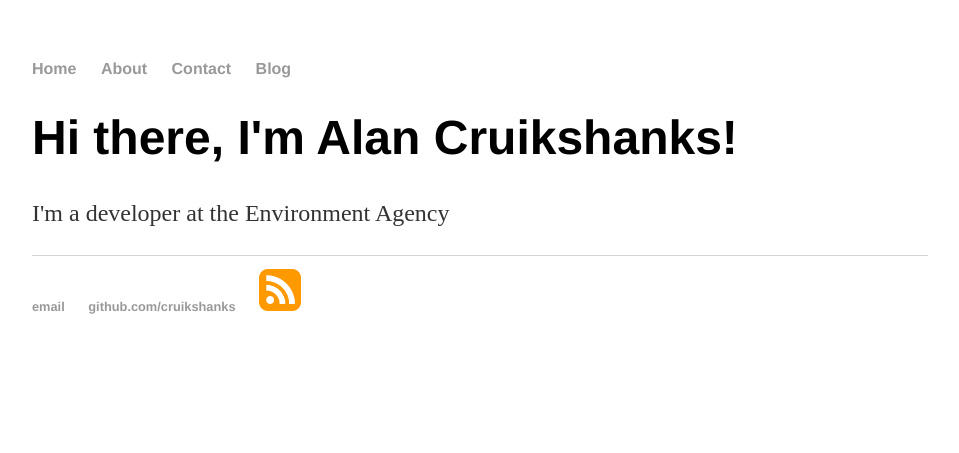
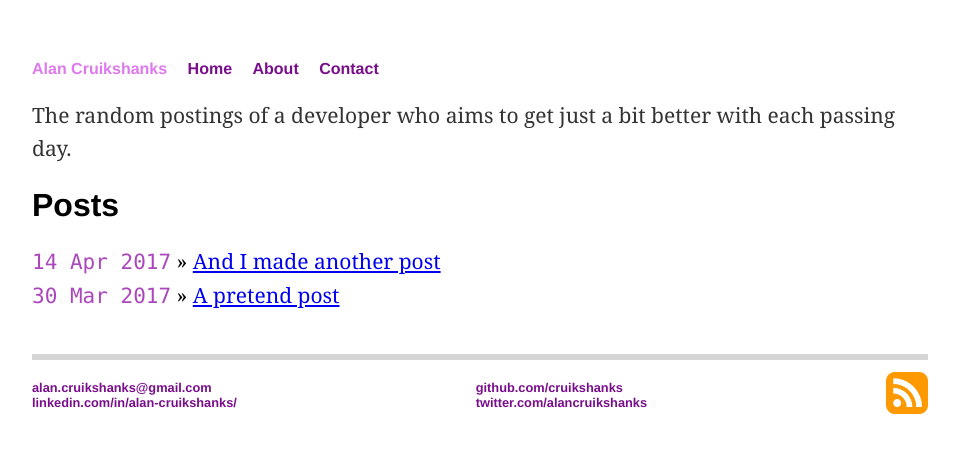
Before and after one commit to Cruikshanks/cruikshanks.github.io, a Jekyll site: the page built from index.html, in a window 1280 px wide. Shown: the top 453 px of the page, without its empty margins (160-1119 px from the left). Built offline with Jekyll 4.4.1, drawn with Linux system fonts in a browser that asks for light colours.

Commit message:
Finalise mvp of site layout
This finalises a version of the site I'm happy to start posting to. This includes not only the layout of the home page, but also initial styling for the site.

```diff
--- a/_layouts/default.html
+++ b/_layouts/default.html
@@ -6,14 +6,15 @@
     <link rel="stylesheet" type="text/css" href="/assets/css/main.css">
     <!-- link to atom feed -->
     <link href="/atom.xml?type=blog" type="application/atom+xml" rel="alternate" title="Alan Cruikshanks" />
+    <meta name="author" content="Alan Cruikshanks" />
   </head>
   <body>
     <nav>
         <ul>
-            <li><a href="/">Home</a></li>
-            <li><a href="/about">About</a></li>
-            <li><a href="/contact">Contact</a></li>
-            <li><a href="/blog">Blog</a></li>
+            <li class="title">Alan Cruikshanks</li>
+            <li><a href="/" alt="home page">Home</a></li>
+            <li><a href="/about" alt="about page">About</a></li>
+            <li><a href="/contact" alt="contact page">Contact</a></li>
         </ul>
     </nav>
     <div class="container">
@@ -22,11 +23,19 @@
 
     </div><!-- /.container -->
     <footer>
-      <ul>
-        <li><a href="mailto:alan.cruikshanks@gmail.com">email</a></li>
-        <li><a href="https://github.com/cruikshanks">github.com/cruikshanks</a></li>
-        <li><a href="/atom.xml"><img src="/assets/images/feed.png" height="42" width="42" alt="Subscribe to feed" /></a>
-      </ul>
+      <div class="container">
+        <div>
+          <a href="mailto:alan.cruikshanks@gmail.com">alan.cruikshanks@gmail.com</a><br>
+          <a href="https://www.linkedin.com/in/alan-cruikshanks/" alt="LinkedIn">linkedin.com/in/alan-cruikshanks/</a>
+        </div>
+        <div>
+          <a href="https://github.com/cruikshanks" alt="GitHub">github.com/cruikshanks</a><br>
+          <a href="http://twitter.com/AlanCruikshanks" alt="Twitter">twitter.com/alancruikshanks</a>
+        </div>
+        <div>
+          <a href="/atom.xml"><img src="/assets/images/feed.png" height="42" width="42" alt="Subscribe to feed" /></a>
+        </div>
+      </div>
     </footer>
   </body>
 </html>
--- a/assets/css/main.css
+++ b/assets/css/main.css
@@ -1,43 +1,62 @@
 body {
+  font-family: Helvetica, Arial, 'Sans-Serif';
   margin: 60px auto;
   width: 70%;
 }
-nav ul, footer ul {
-    font-family:'Helvetica', 'Arial', 'Sans-Serif';
+nav a {
+  text-decoration: none;
+  color: #790e8b;
+}
+nav ul {
   padding: 0px;
   list-style: none;
+}
+nav li {
+  display: inline;
+  /* Manages the spacing between the nav headings */
+  margin-right: 1em;
   font-weight: bold;
 }
-nav ul li, footer ul li {
-    display: inline;
-    margin-right: 20px;
-}
-a {
-    text-decoration: none;
-    color: #999;
-}
-a:hover {
-    text-decoration: underline;
-}
-h1 {
-    font-size: 3em;
-    font-family:'Helvetica', 'Arial', 'Sans-Serif';
+nav li.title {
+  color: #df78ef;
 }
 p {
-    font-size: 1.5em;
-    line-height: 1.4em;
+  font-size: 1.313em;
+  line-height: 1.58em;
   color: #333;
+  font-family: 'Georgia', 'Cambria', 'Times New Roman', 'Times', 'serif';
 }
 footer {
-    border-top: 1px solid #d5d5d5;
+  border-top: .5em solid #d5d5d5;
+  font-weight: bold;
   font-size: .8em;
 }
+footer a {
+  text-decoration: none;
+  color: #790e8b;
+}
+footer div.container {
+  /* This allows me to space the 3 divs in the footer to the left, right and
+     middle plus align the each on the center vertically */
+  display: flex;
+  justify-content: space-between;
+  align-items: center;
+  margin-top: 1em;
+}
+
+/* POSTS */
 
 ul.posts {
   margin: 20px auto 40px;
-    font-size: 1.5em;
+  padding: 0;
 }
-
 ul.posts li {
+  font-size: 1.313em;
+  line-height: 1.58em;
   list-style: none;
+  font-family: Georgia, Cambria, "Times New Roman", Times, serif;
 }
+ul.posts span {
+  color: #ab47bc;
+  font-family: Monaco, "Courier New", monospace;
+}
--- a/index.html
+++ b/index.html
@@ -1,8 +1,13 @@
 ---
 layout: default
-title: Cruikshanks
+title: Alan Cruikshanks
 ---
-<div class="blurb">
-	<h1>Hi there, I'm Alan Cruikshanks!</h1>
-	<p>I'm a developer at the Environment Agency</p>
+<div>
+  <p class="opening">The random postings of a developer who aims to get just a bit better with each passing day.</p>
+	<h1>Posts</h1>
+  <ul class="posts">
+    {% for post in site.posts %}
+      <li><span>{{ post.date | date_to_string }}</span> &raquo; <a href="{{ post.url }}">{{ post.title }}</a></li>
+    {% endfor %}
+  </ul>
 </div><!-- /.blurb -->
```
Also changed, not shown: _posts/2017-03-20-a-pretend-post.md (added, +12 -0 lines), _posts/2017-04-14-and-i-made-another-post.md (renamed from _posts/2017-03-20-jekyll-and-github-pages-oh-my.md, +3 -3 lines), blog/index.html (deleted, +0 -11 lines). Lines whose indentation alone changed are shown as unchanged.
